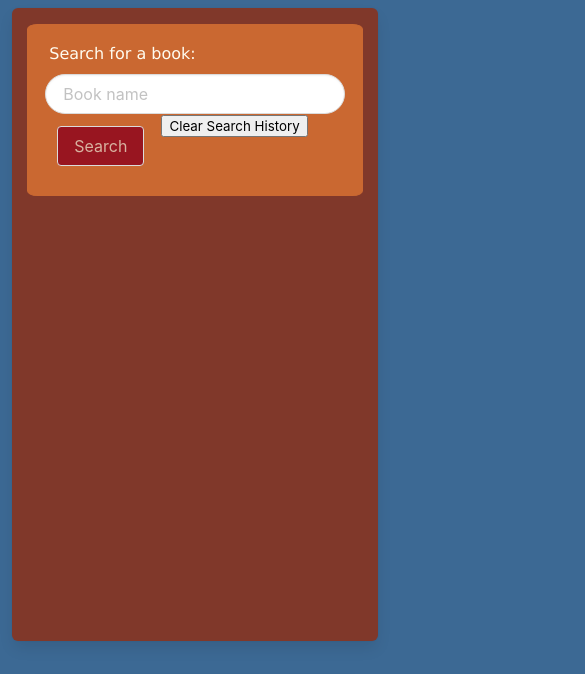
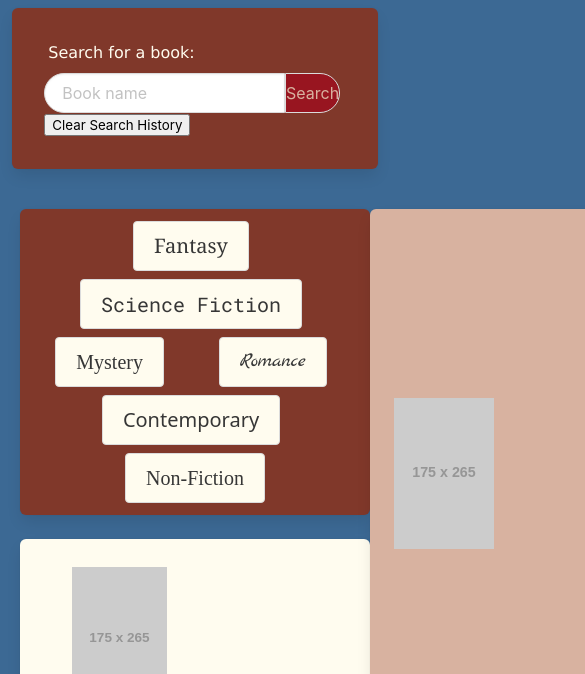
Before and after one commit to rnahill/leaflit, a plain HTML site: page index.html in a window 390 px wide. Shown: the part 108-782 px from the top of the page, 585 px wide, since content can reach past the window. Drawn offline with nearby package versions, Linux system fonts and the light colour scheme; placeholder pictures from the web are drawn by us.

Commit message:
Started responsive design

```diff
--- a/assets/css/style.css
+++ b/assets/css/style.css
@@ -186,3 +186,61 @@ label {
     margin: 0% 0% 1% 0%;
     background-color: var(--pink);
 }
+
+/* Responsive Design */
+@media screen and (max-width: 780px) {
+    html {
+        max-width: 100%;
+    }
+    main {
+        display: flex !important;
+        flex-direction: column !important;
+        /* background-color: lightgreen; */
+    }
+
+    main > section {
+        display: flex;
+        width: 100% !important;
+        flex-wrap: wrap;
+        flex-direction: column;
+        /* border: red solid 2px; */
+    }
+
+    #book-container, #tea-container {
+        display: flex !important;
+    }
+
+    #book-stats {
+        width: 100% !important;
+    }
+
+    .isbn_search {
+        flex: 1;
+        width: 45%;
+        font-size: 15px;
+        margin:5px;
+        padding: 5px 0 !important;
+    }
+
+    form {
+        background-color: transparent;
+        border: none;
+        max-height: 150px
+    }
+
+    form input {
+        width:80% !important;
+        margin-right: 0px !important;
+        border-radius: 9999px 0 0 9999px !important;
+    }
+
+    #search-btn {
+        border-radius: 0 9999px 9999px 0 !important;
+        margin: 0px !important;
+        margin-top: 8px !important;
+        height: 40px;
+        width: 18%
+    }
+
+
+  }
```
Also changed, not shown: index.html (+1 -2 lines).
